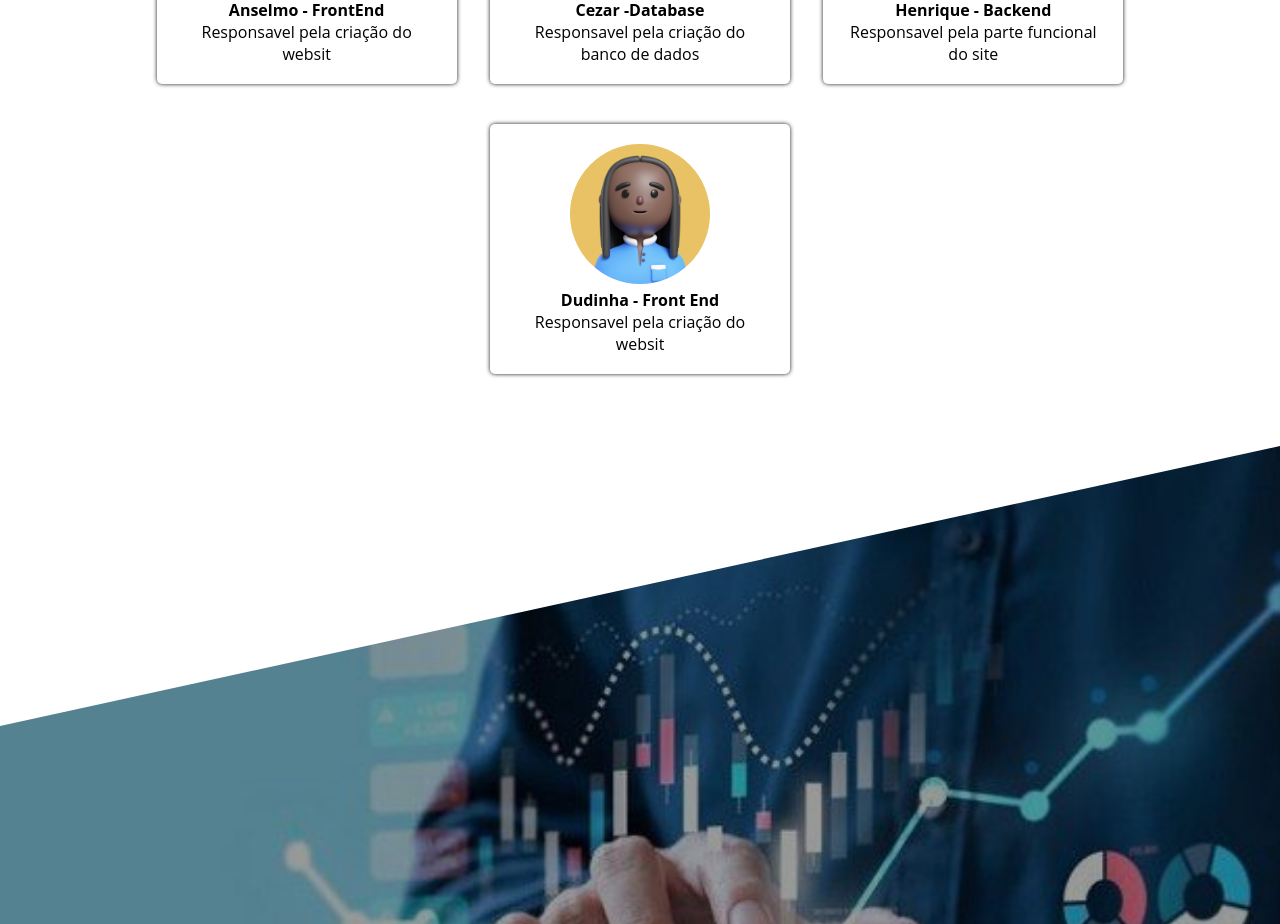
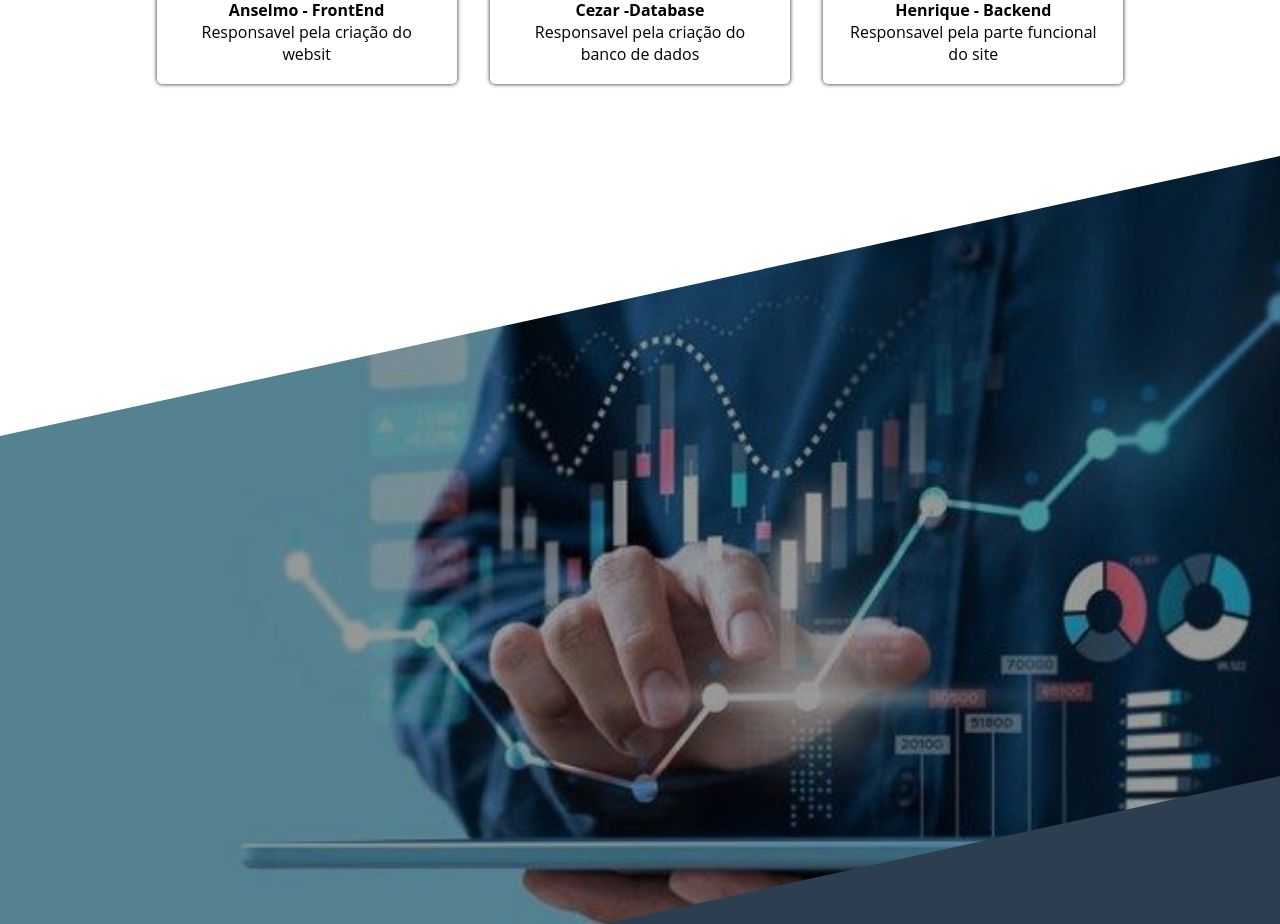
Before and after one commit to Anselmo5/Analise-Financeira, a React (Vite) app in the folder ProjetoDashbord/: page / in a window 1280 px wide. Shown: the part 2080-3004 px from the top of the page. Built offline with nearby package versions, Linux system fonts and the light colour scheme.

Commit message:
update final

```diff
--- a/ProjetoDashbord/components/Balance.jsx
+++ b/ProjetoDashbord/components/Balance.jsx
@@ -52,13 +52,13 @@ export const optionsMap = {
 
 
 const Balance = () => {
-  const [dataapi, setdatapi] = useState(null);
+  const [dataApi, setDataApi] = useState(null);
 
   useEffect(() => {
     const fetchData = async () => {
       try {
         const response = await axios.get('http://127.0.0.1:5000/');
-        setdatapi(response.data);
+        setDataApi(response.data);
         console.log('Dados da API:', response.data);
       } catch (error) {
         console.error('Erro na requisição:', error);
@@ -66,7 +66,6 @@ const Balance = () => {
     };
     fetchData();
   }, []);
-
 
   return (
 
@@ -152,19 +151,25 @@ const Balance = () => {
 
 
               <SwiperSlide className="slidgrafico">
-                      {dataapi ? (
                   <Chart
                     chartType="PieChart"
-                          data={dataapi}
+                    data={data2}
                     width="100%"
                     height="400px"
-                          options={{
-                            title: 'Exemplo de gráfico com dados da API',
-                          }}
+                    options={options}
+                  />
+
+              {/* {dataApi ? (
+                  <Chart
+                    chartType="PieChart"
+                    data={dataApi.UF}
+                    width="100%"
+                    height="400px"
+                    options={dataApi}
                   />
                 ) : (
                   <p>Carregando dados...</p>
-                      )}
+              )} */}
               </SwiperSlide>
 
 
--- a/ProjetoDashbord/components/Home.jsx
+++ b/ProjetoDashbord/components/Home.jsx
@@ -107,13 +107,6 @@ const Home = () => {
                                 <h4>Henrique - Backend</h4>
                                 <p>Responsavel pela parte funcional do site</p>
                             </div>
-
-
-                            <div className="card">
-                                <img src={Avatar4} alt="" />
-                                <h4>Dudinha - Front End</h4>
-                                <p>Responsavel pela criação do websit</p>
-                            </div>
                         </div>
                     </div>
                 </section>
--- a/ProjetoDashbord/components/Sidebar.jsx
+++ b/ProjetoDashbord/components/Sidebar.jsx
@@ -57,7 +57,7 @@ const Sidebar = () => {
             <li className={currentLink === 6 ? "active" : ""}
               onClick={() => setCurrentLink(6)}
             >
-              <Link to='#'>
+              <Link to='http://localhost:8501' target='_blank'>
                 <AiOutlineDotChart/>
               </Link>
             </li>
```
Lines whose indentation alone changed are shown as unchanged.
